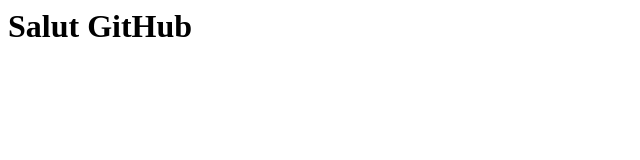
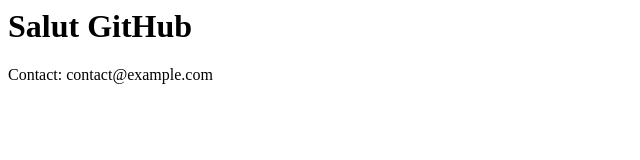
Before and after one commit to Fagura/lab-github-Popov, a plain HTML site: page index.html in a window 1280 px wide. Shown: the whole page, without its empty margins (0-640 px from the left). Drawn offline with Linux system fonts and the light colour scheme.

Commit message:
Adauga contact

```diff
--- a/index.html
+++ b/index.html
@@ -1 +1,2 @@
 <h1>Salut GitHub</h1>
+<p>Contact: contact@example.com</p>
```
